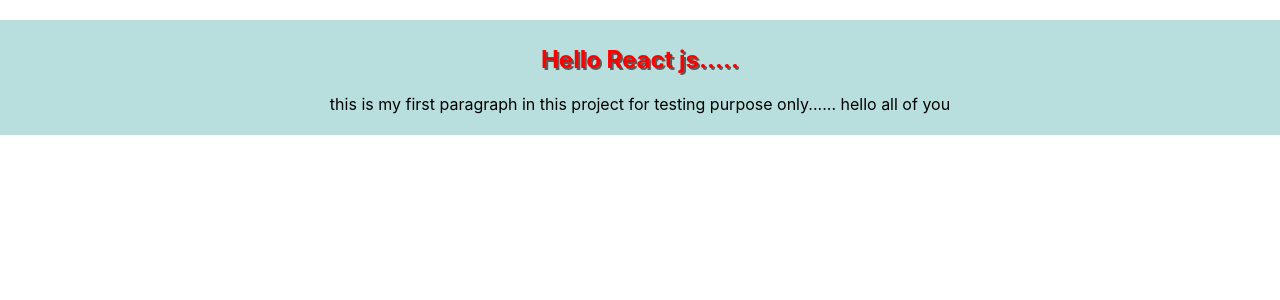
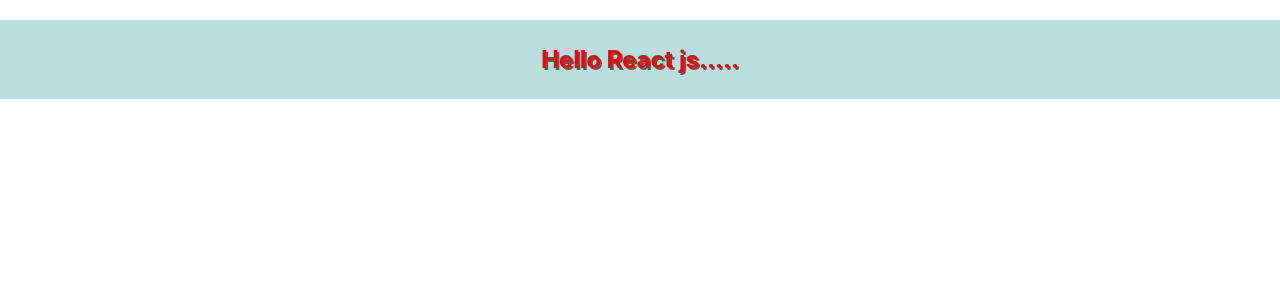
Before and after one commit to yunus9175/sample, a React (Create React App) app: page / in a window 1280 px wide. Shown: the top 300 px of the page. Built offline with nearby package versions, Linux system fonts and the light colour scheme.

Commit message:
add new paragraph

```diff
--- a/src/App.js
+++ b/src/App.js
@@ -4,10 +4,7 @@
   return (
     <div className="App">
       <h2>Hello React js.....</h2>
-      <p>
-        this is my first paragraph in this project for testing purpose
-        only...... hello all of you
-      </p>
+
     </div>
   );
 }
```
